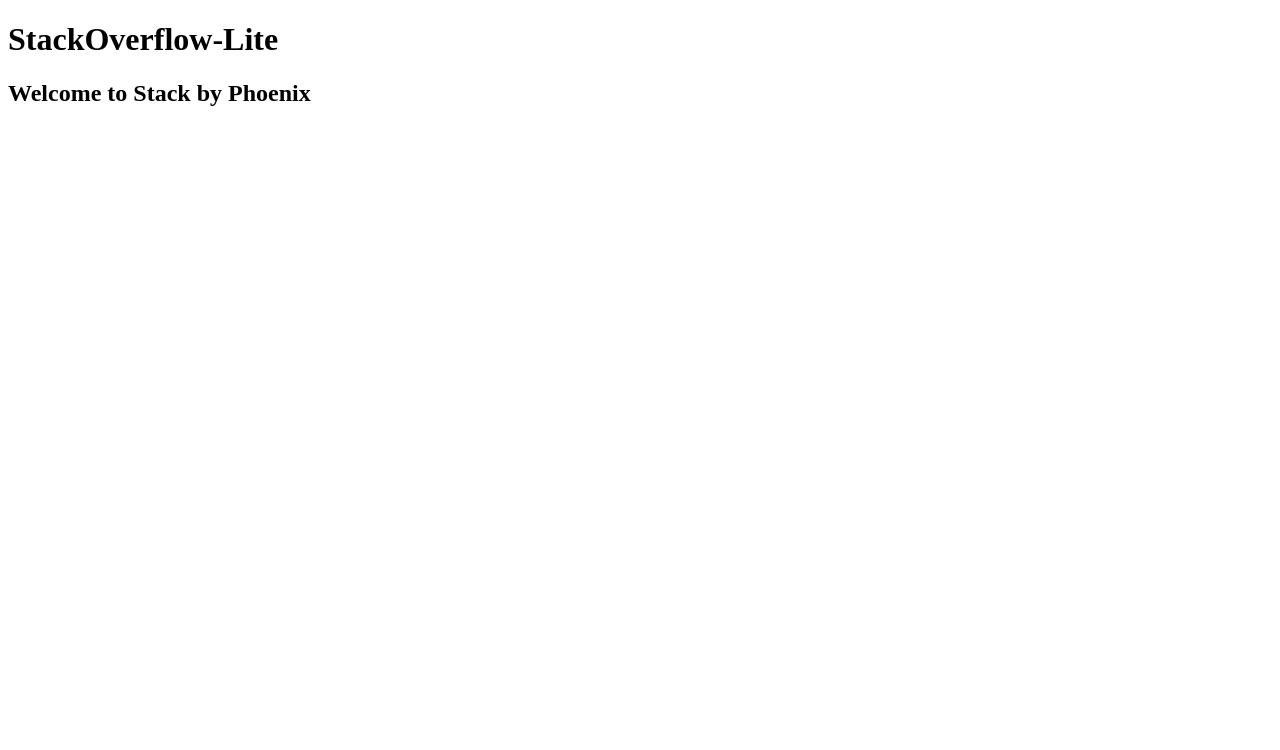
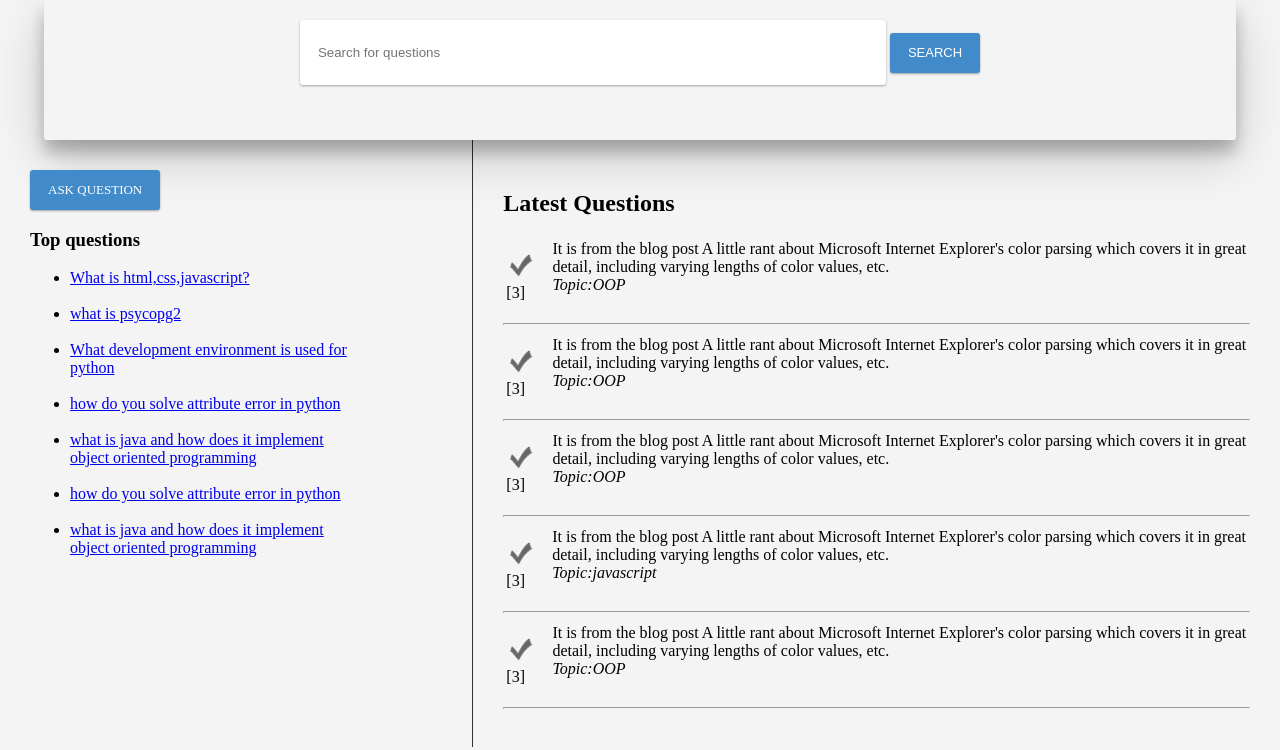
Before and after one commit to wandesky/StackOverflow_lite-Phoenix, a plain HTML site: page index.html in a window 1280 px wide. Drawn offline with Linux system fonts and the light colour scheme.

Commit message:
[#160970775] create the landing page

```diff
--- a/css/styles.css
+++ b/css/styles.css
@@ -0,0 +1,141 @@
+html,body {
+  margin: 0;
+  font-family: 'Averta', serif;
+  background-color: #f4f4f4;
+  padding:0px;
+  height:100% ;
+  position:relative;
+
+}
+.check_icons{
+  width:30px;
+  height:30px;
+}
+
+
+.container {
+  height:auto;
+  min-height:100%;
+  position:relative;
+  padding:0 !important;
+
+}
+#questions{
+  position: relative;
+  top: 140px;
+
+
+
+}
+
+#search{
+  position: fixed;
+	z-index: 1;
+  overflow-x: none;
+  left:30px;
+
+  right: 30px;
+  text-align: center;
+  width: 90%;
+  margin: 0 auto;
+  height: 100px;
+  top:0px;
+  background-color: #f4f4f4;
+  border: 1px solid transparent;
+  border-radius: 3px;
+  margin-bottom: 20px;
+  border-width: 0;
+  color: #333;
+  padding: 20px;
+  -webkit-box-shadow: 0 1px 3px rgba(0,0,0,.12),0 1px 2px rgba(0,0,0,.24);
+  box-shadow: 0 12px 16px 0 rgba(0, 0, 0, 0.24), 0 17px 50px 0 rgba(0, 0, 0, 0.19) !important;
+}
+.search{
+  margin: 0 auto;
+  float: none;
+
+	overflow-x: none;
+  height: 48px;
+
+
+}
+.searchinput{
+    cursor: pointer;
+
+    border-width: 0;
+    padding: 9px 17px;
+
+    display: inline-block;
+    margin-bottom: 0;
+    vertical-align: middle;
+    touch-action: manipulation;
+    cursor: pointer;
+    width:550px;
+    height: 45px;
+    white-space: nowrap;
+    line-height: 1.5384616;
+    border-radius: 3px;
+    border: 1px solid transparent;
+    background-image: none;
+    transition: all ease-in-out .15s;
+    box-shadow: 0 1px 3px rgba(0,0,0,.12),0 1px 2px rgba(0,0,0,.24);
+
+}
+.btn_ask{
+  text-decoration: none;
+}
+.btn_home{
+  background-color: #428bca;
+  border-color: #357ebd;
+  color:#fff;
+  cursor: pointer;
+  font-weight: 500;
+  border-width: 0;
+  padding: 9px 17px;
+  text-transform: uppercase;
+  display: inline-block;
+  margin-bottom: 0;
+  text-align: center;
+  vertical-align: middle;
+  touch-action: manipulation;
+  cursor: pointer;
+  font-size: 13px;
+  white-space: nowrap;
+  line-height: 1.5384616;
+  border-radius: 3px;
+  border: 1px solid transparent;
+  background-image: none;
+  transition: all ease-in-out .15s;
+  box-shadow: 0 1px 3px rgba(0,0,0,.12),0 1px 2px rgba(0,0,0,.24);
+}
+.home_div_left{
+  position: fixed;
+	z-index: 1;
+  overflow-x: none;
+  width: 25% !important;
+  float: left;
+  overflow-x: none;
+  padding: 30px;
+
+}
+.home_div_right{
+  width:58.33333333% !important;
+  float: right;
+  padding: 30px;
+
+
+	border-left: 1px solid #333;
+}
+
+.btn_search.focus, .btn_search:focus, .btn_search:hover {
+    text-decoration: none;
+    box-shadow: 0 3px 6px rgba(0,0,0,.16),0 3px 6px rgba(0,0,0,.23);
+}
+.question_link{
+  color: #000000 !important;
+  text-decoration: none;
+
+}
+.question_link:focus,.question_link:hover{
+  text-decoration: underline;
+}
--- a/index.html
+++ b/index.html
@@ -1,16 +1,150 @@
 <!DOCTYPE html>
-<html lang="en">
+<html>
 
 <head>
-    <meta charset="UTF-8">
+    <title>Home</title>
+    <link rel="stylesheet" href="css/styles.css">
     <meta name="viewport" content="width=device-width, initial-scale=1.0">
-    <meta http-equiv="X-UA-Compatible" content="ie=edge">
-    <title>StackOverflow-Lite</title>
 </head>
 
 <body>
-    <h1>StackOverflow-Lite</h1>
-    <h2>Welcome to Stack by Phoenix</h2>
+    <div class="container">
+        <div id="search">
+            <form class="search">
+                <input class="searchinput" type="text" placeholder="Search for questions">
+                <button class="btn_home">search</button>
+            </form>
+        </div>
+        <div id="questions">
+            <div class="home_div_left">
+                <a href="ask-questions.html" class="btn_home btn_ask">Ask Question</a>
+                <br/>
+                <div class="most_asked">
+                    <h3>Top questions</h3>
+
+                    <ul>
+                        <li>
+                            <a href="#" class="most_asked_link">What is html,css,javascript?</a>
+                        </li>
+                        <br/>
+                        <li>
+                            <a href="#">what is psycopg2</a>
+                        </li>
+                        <br/>
+                        <li>
+                            <a href="#">What development environment is used for python</a>
+                        </li>
+                        <br/>
+                        <li>
+                            <a href="#">how do you solve attribute error in python</a>
+                        </li>
+                        <br/>
+                        <li>
+                            <a href="#">what is java and how does it implement object oriented programming</a>
+                        </li>
+                        <br/>
+                        <li>
+                            <a href="#">how do you solve attribute error in python</a>
+                        </li>
+                        <br/>
+                        <li>
+                            <a href="#">what is java and how does it implement object oriented programming</a>
+                        </li>
+                        <br/>
+                    </ul>
+                </div>
+
+            </div>
+            <div class="home_div_right">
+                <h2>Latest Questions</h2>
+                <table>
+                    <tr>
+                        <td>
+                            <img class="check_icons" src="images/check.png" />[3]</td>
+                        <td>
+                            <a href="#" class="question_link">It is from the blog post A little rant about Microsoft Internet Explorer's color parsing which
+                                covers it in great detail, including varying lengths of color values, etc.</a>
+                            <br/>
+                            <i>Topic:OOP</i>
+                            <br/>
+                            <br/>
+
+                        </td>
+
+                    </tr>
+                </table>
+                <hr/>
+                <table>
+                    <tr>
+                        <td>
+                            <img class="check_icons" src="images/check.png" />[3]</td>
+                        <td>
+                            <a href="#" class="question_link">It is from the blog post A little rant about Microsoft Internet Explorer's color parsing which
+                                covers it in great detail, including varying lengths of color values, etc.</a>
+                            <br/>
+                            <i>Topic:OOP</i>
+                            <br/>
+                            <br/>
+
+                        </td>
+
+                    </tr>
+                </table>
+                <hr/>
+                <table>
+                    <tr>
+                        <td>
+                            <img class="check_icons" src="images/check.png" />[3]</td>
+                        <td>
+                            <a href="#" class="question_link">It is from the blog post A little rant about Microsoft Internet Explorer's color parsing which
+                                covers it in great detail, including varying lengths of color values, etc.</a>
+                            <br/>
+                            <i>Topic:OOP</i>
+                            <br/>
+                            <br/>
+
+                        </td>
+
+                    </tr>
+                </table>
+                <hr/>
+                <table>
+                    <tr>
+                        <td>
+                            <img class="check_icons" src="images/check.png" />[3]</td>
+                        <td>
+                            <a href="#" class="question_link">It is from the blog post A little rant about Microsoft Internet Explorer's color parsing which
+                                covers it in great detail, including varying lengths of color values, etc.</a>
+                            <br/>
+                            <i>Topic:javascript</i>
+                            <br/>
+                            <br/>
+
+                        </td>
+
+                    </tr>
+                </table>
+                <hr/>
+                <table>
+                    <tr>
+                        <td>
+                            <img class="check_icons" src="images/check.png" />[3]</td>
+                        <td>
+                            <a href="#" class="question_link">It is from the blog post A little rant about Microsoft Internet Explorer's color parsing which
+                                covers it in great detail, including varying lengths of color values, etc.</a>
+                            <br/>
+                            <i>Topic:OOP</i>
+                            <br/>
+                            <br/>
+
+                        </td>
+
+                    </tr>
+                </table>
+                <hr/>
+            </div>
+        </div>
+    </div>
 </body>
 
 </html>
```
Also changed, not shown: images/check.png (added).
